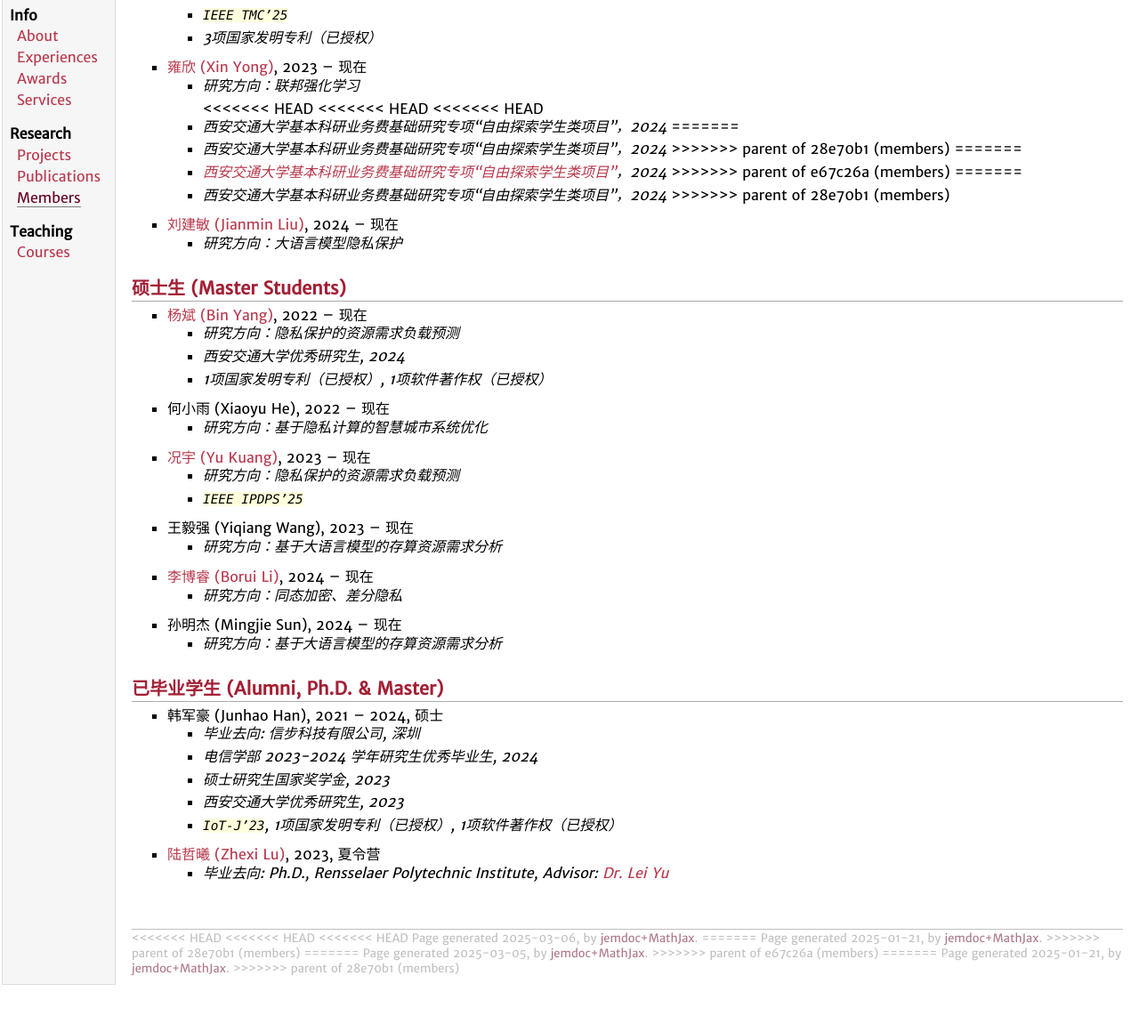
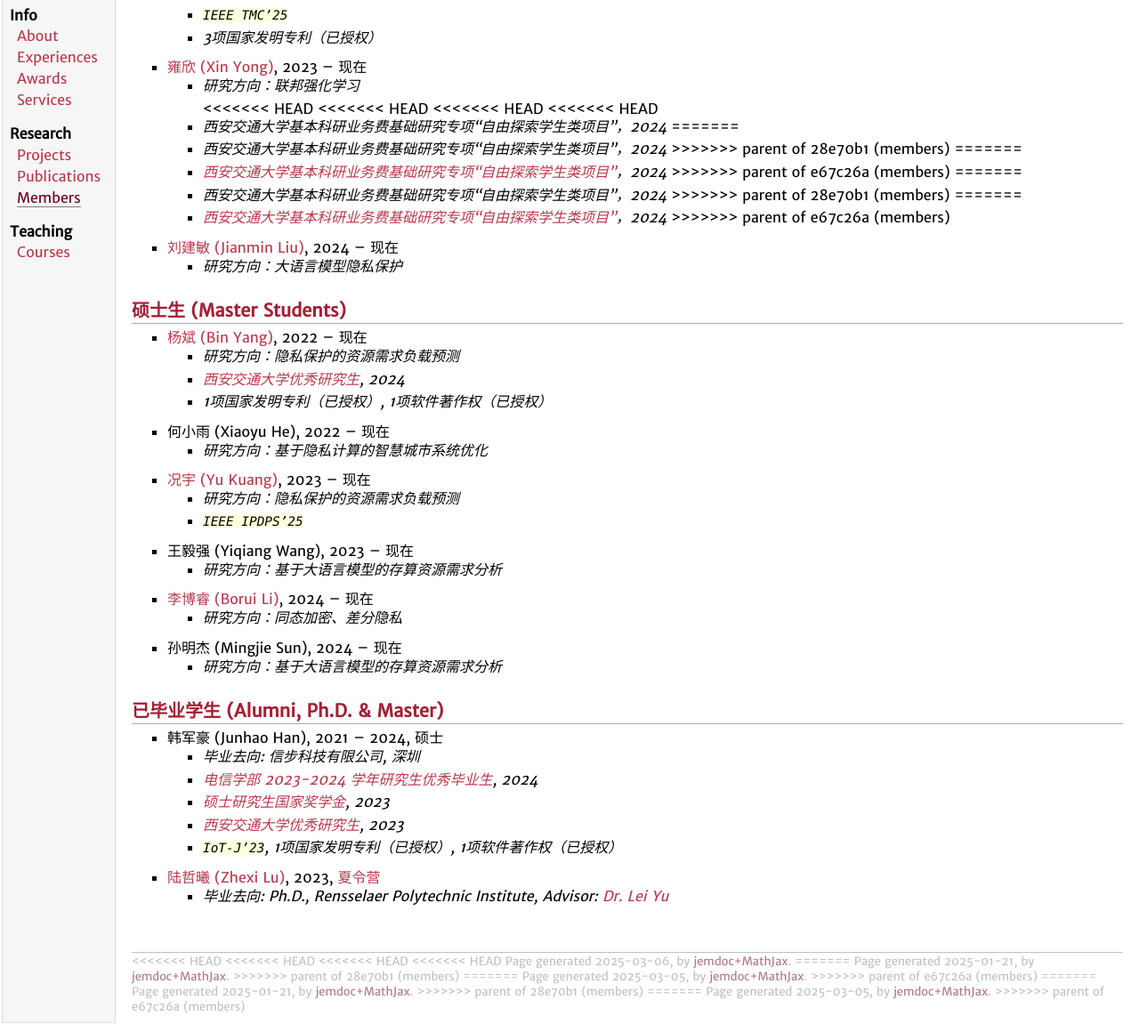
Before and after one commit to liyan2015/liyan2015.github.io, a plain HTML site: page members.html in a window 1280 px wide. Shown: the part 148-1308 px from the top of the page at 89% size. Before the commit the page ends 1265 px from the top, so only its background shows below. Drawn offline with nearby package versions, Linux system fonts and the light colour scheme; some packages are replaced by stand-ins of ours.

Commit message:
Revert "members"
This reverts commit e67c26a0df693671552f262a82814b0d22378647.

```diff
--- a/members.html
+++ b/members.html
@@ -78,6 +78,7 @@ MathJax.Hub.Config({
 <<<<<<< HEAD
 <<<<<<< HEAD
 <<<<<<< HEAD
+<<<<<<< HEAD
 <li><p><i>西安交通大学基本科研业务费基础研究专项“自由探索学生类项目”，2024</i>
 
 =======
@@ -92,6 +93,10 @@ MathJax.Hub.Config({
 <li><p><i>西安交通大学基本科研业务费基础研究专项“自由探索学生类项目”，2024</i>
 
 >>>>>>> parent of 28e70b1 (members)
+=======
+<li><p><i><a href="members/yongxin/1.pdf" target=&ldquo;blank&rdquo;>西安交通大学基本科研业务费基础研究专项“自由探索学生类项目”</a>，2024</i>
+
+>>>>>>> parent of e67c26a (members)
 
 
 </p>
@@ -120,7 +125,7 @@ MathJax.Hub.Config({
 <li><p><i>研究方向：隐私保护的资源需求负载预测</i>
 </p>
 </li>
-<li><p><i>西安交通大学优秀研究生, 2024</i>
+<li><p><i><a href="members/yangbin/1.pdf" target=&ldquo;blank&rdquo;>西安交通大学优秀研究生</a>, 2024</i>
 </p>
 </li>
 <li><p><i>1项国家发明专利（已授权）, 1项软件著作权（已授权）</i>
@@ -205,13 +210,13 @@ MathJax.Hub.Config({
 <li><p><i>毕业去向: 信步科技有限公司, 深圳</i>
 </p>
 </li>
-<li><p><i>电信学部 2023-2024 学年研究生优秀毕业生, 2024</i>
+<li><p><i><a href="members/junhao/1.pdf" target=&ldquo;blank&rdquo;>电信学部 2023-2024 学年研究生优秀毕业生</a>, 2024</i>
 </p>
 </li>
-<li><p><i>硕士研究生国家奖学金, 2023</i>
+<li><p><i><a href="members/junhao/2.pdf" target=&ldquo;blank&rdquo;>硕士研究生国家奖学金</a>, 2023</i>
 </p>
 </li>
-<li><p><i>西安交通大学优秀研究生, 2023</i>
+<li><p><i><a href="members/junhao/3.pdf" target=&ldquo;blank&rdquo;>西安交通大学优秀研究生</a>, 2023</i>
 </p>
 </li>
 <li><p><i><tt>IoT-J&rsquo;23</tt>, 1项国家发明专利（已授权）, 1项软件著作权（已授权）</i>
@@ -220,7 +225,7 @@ MathJax.Hub.Config({
 </p>
 </li></ul>
 </li>
-<li><p><a href="https://scholar.google.com/citations?user=9QIAwqYAAAAJ" target=&ldquo;blank&rdquo;>陆哲曦 (Zhexi Lu)</a>, 2023, 夏令营
+<li><p><a href="https://scholar.google.com/citations?user=9QIAwqYAAAAJ" target=&ldquo;blank&rdquo;>陆哲曦 (Zhexi Lu)</a>, 2023, <a href="members/zhexi/reports.jpg" target=&ldquo;blank&rdquo;>夏令营</a>
 </p>
 <ul>
 <li><p><i>毕业去向: Ph.D., Rensselaer Polytechnic Institute, Advisor: <a href="https://leiyucs.github.io" target=&ldquo;blank&rdquo;>Dr. Lei Yu</a></i>
@@ -238,6 +243,7 @@ MathJax.Hub.Config({
 <<<<<<< HEAD
 <<<<<<< HEAD
 <<<<<<< HEAD
+<<<<<<< HEAD
 Page generated 2025-03-06, by <a href="https://github.com/wsshin/jemdoc_mathjax" target="blank">jemdoc+MathJax</a>.
 =======
 Page generated 2025-01-21, by <a href="https://github.com/wsshin/jemdoc_mathjax" target="blank">jemdoc+MathJax</a>.
@@ -248,6 +254,9 @@ Page generated 2025-03-05, by <a href="https://github.com/wsshin/jemdoc_mathjax"
 =======
 Page generated 2025-01-21, by <a href="https://github.com/wsshin/jemdoc_mathjax" target="blank">jemdoc+MathJax</a>.
 >>>>>>> parent of 28e70b1 (members)
+=======
+Page generated 2025-03-05, by <a href="https://github.com/wsshin/jemdoc_mathjax" target="blank">jemdoc+MathJax</a>.
+>>>>>>> parent of e67c26a (members)
 </div>
 </div>
 </td>
```
Also changed, not shown: about.html (+4 -0 lines), awards.html (+4 -0 lines), courses.html (+4 -0 lines), index.html (+4 -0 lines), index_en.html (+4 -0 lines), projects.html (+4 -0 lines), publications.html (+4 -0 lines), services.html (+4 -0 lines), members/zhexi/reports.jpg (added), 5 other files.
